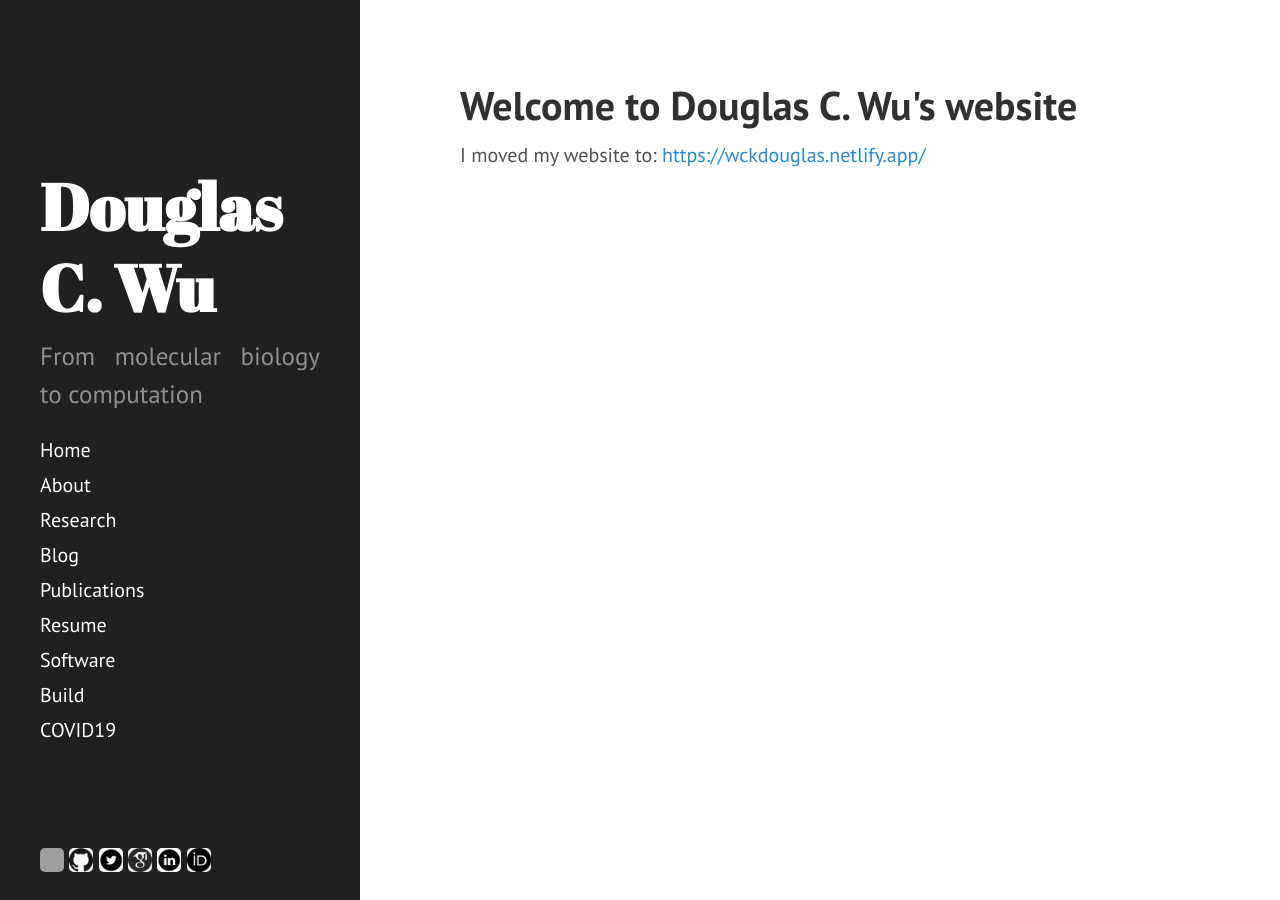
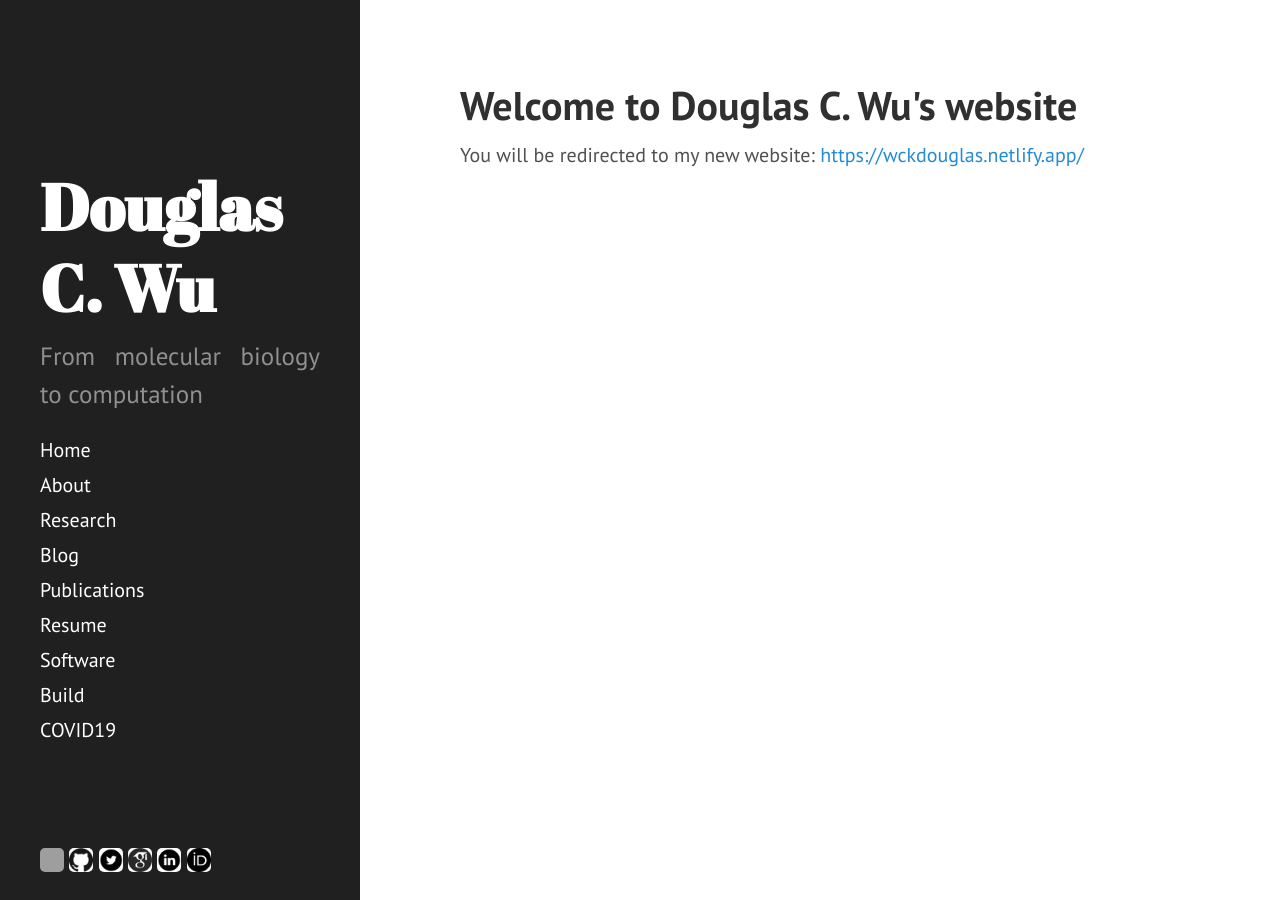
Before and after one commit to wckdouglas/wckdouglas.github.io, a Jekyll site: the page built from index.md, in a window 1280 px wide. Built offline with Jekyll 4.4.1, drawn with Linux system fonts in a browser that asks for light colours; our own code applies the rules of GitHub Pages for plain Markdown files; grey boxes are pictures that could not be loaded.

Commit message:
redirect

```diff
--- a/index.md
+++ b/index.md
@@ -1,6 +1,7 @@
 ---
-layout: page
 title: Welcome to Douglas C. Wu's website
 ---
 
-I moved my website to: [https://wckdouglas.netlify.app/](https://wckdouglas.netlify.app/)
+You will be redirected to my new website: [https://wckdouglas.netlify.app/](https://wckdouglas.netlify.app/)
+
+<meta http-equiv="refresh" content="3; URL=https://wckdouglas.netlify.app/" />
```
